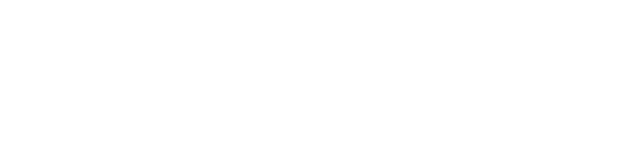
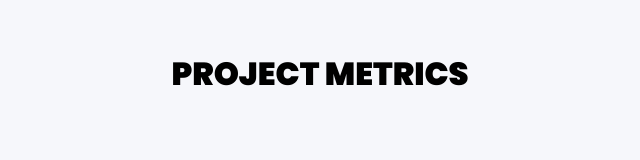
Before and after one commit to Aref-Akminasi/progress-metrics, a plain HTML site: page index.html in a window 1280 px wide. Shown: the whole page, without its empty margins (320-960 px from the left). Drawn offline with Linux system fonts and the light colour scheme.

Commit message:
defined colors var

```diff
--- a/index.html
+++ b/index.html
@@ -7,6 +7,7 @@
     <title>Progress metrics</title>
   </head>
   <body>
+    <h1>Project Metrics</h1>
     <script src="script.js"></script>
   </body>
 </html>
--- a/style.css
+++ b/style.css
@@ -1,16 +1,33 @@
-@import url('https://fonts.googleapis.com/css2?family=Roboto:wght@400;700&display=swap');
+@import url('https://fonts.googleapis.com/css2?family=Poppins:wght@400;900&display=swap');
+
+:root {
+  --stage1: #f02cf1;
+  --stage2: #fba200;
+  --stage3: #067fc3;
+  --stage4: #6922c3;
+  --stage5: #ed5030;
+  --progress-fill: #49eb14;
+  --progress-empty: #e0e0e0;
+  --black: #303030;
+  --bg: #f6f7fb;
+}
 
 * {
   box-sizing: border-box;
 }
 
 body {
-  font-family: 'Roboto', sans-serif;
+  font-family: 'Poppins', sans-serif;
+  background-color: var(--bg);
   display: flex;
   flex-direction: column;
   align-items: center;
   justify-content: center;
-  height: 100vh;
-  overflow: hidden;
   margin: 0;
 }
+
+h1 {
+  font-weight: 900;
+  text-transform: uppercase;
+  margin-top: 50px;
+}
```
